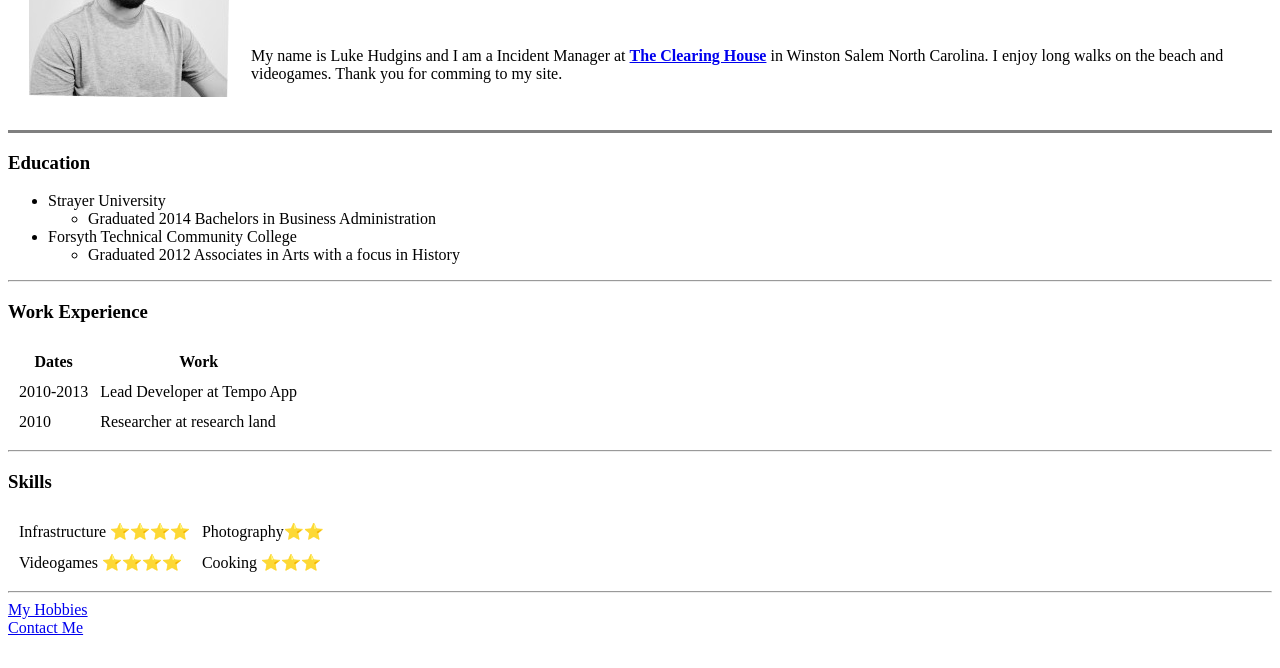
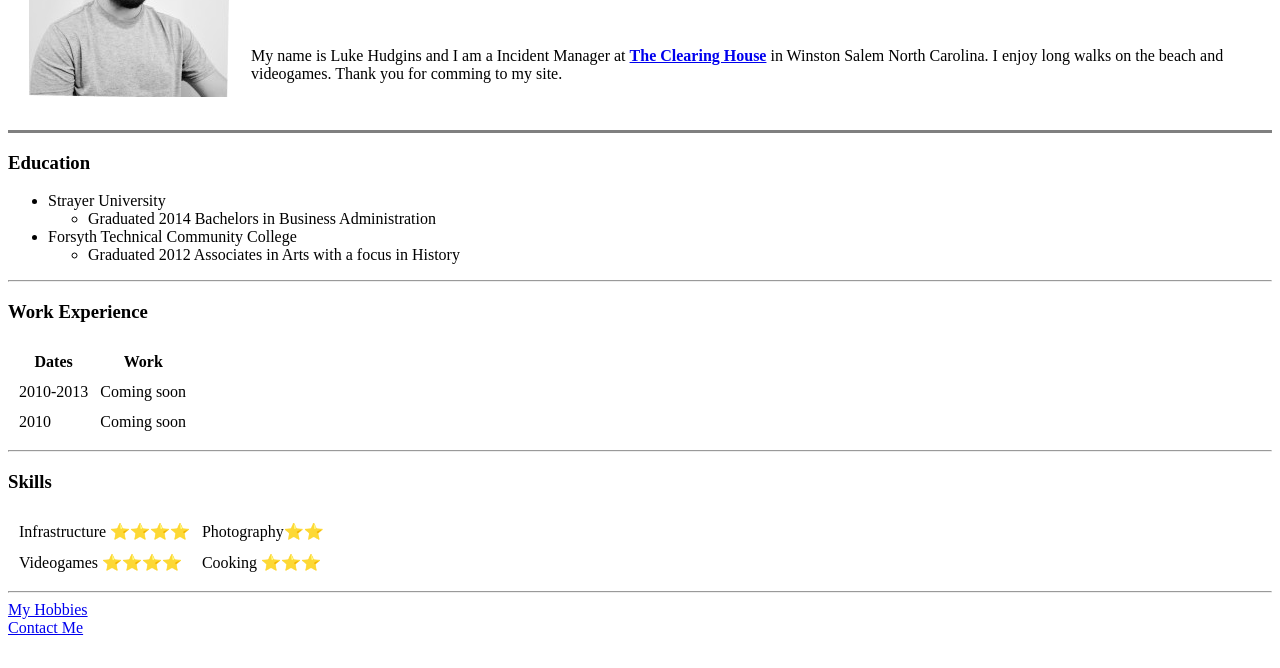
Before and after one commit to Freshlybearded/cv, a plain HTML site: page index.html in a window 1280 px wide. Shown: the part 132-800 px from the top of the page. Drawn offline with Linux system fonts and the light colour scheme.

Commit message:
Update index.html
Removed Angela Yu's history and added "Coming soon" instead

```diff
--- a/index.html
+++ b/index.html
@@ -46,11 +46,11 @@
             </tfoot>
             <tr>
                 <td>2010-2013</td>
-                <td>Lead Developer at Tempo App</td>
+                <td>Coming soon</td>
             </tr>
             <tr>
                 <td>2010</td>
-                <td>Researcher at research land</td>
+                <td>Coming soon</td>
             </tr>
         </table>
         <hr>
```
